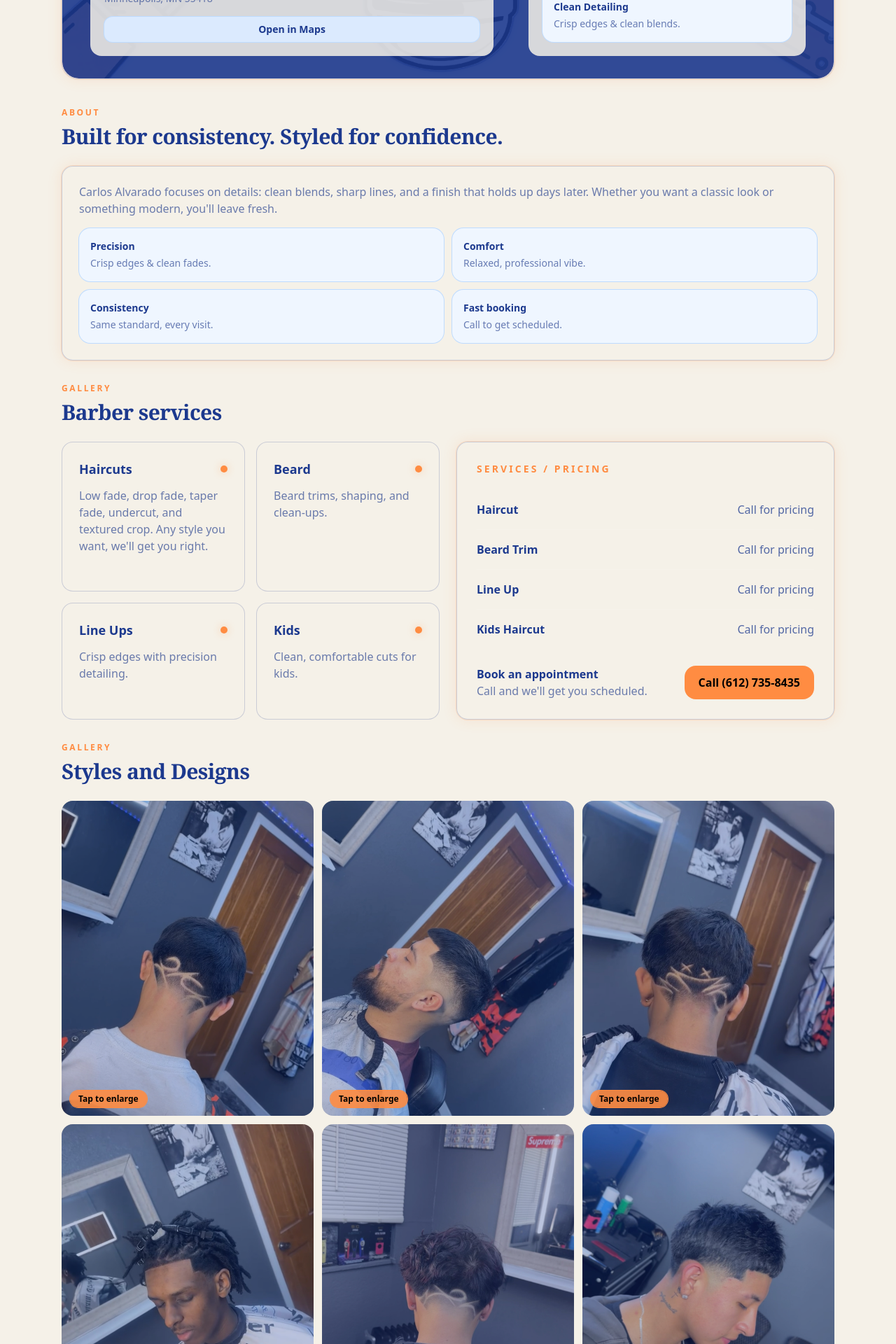
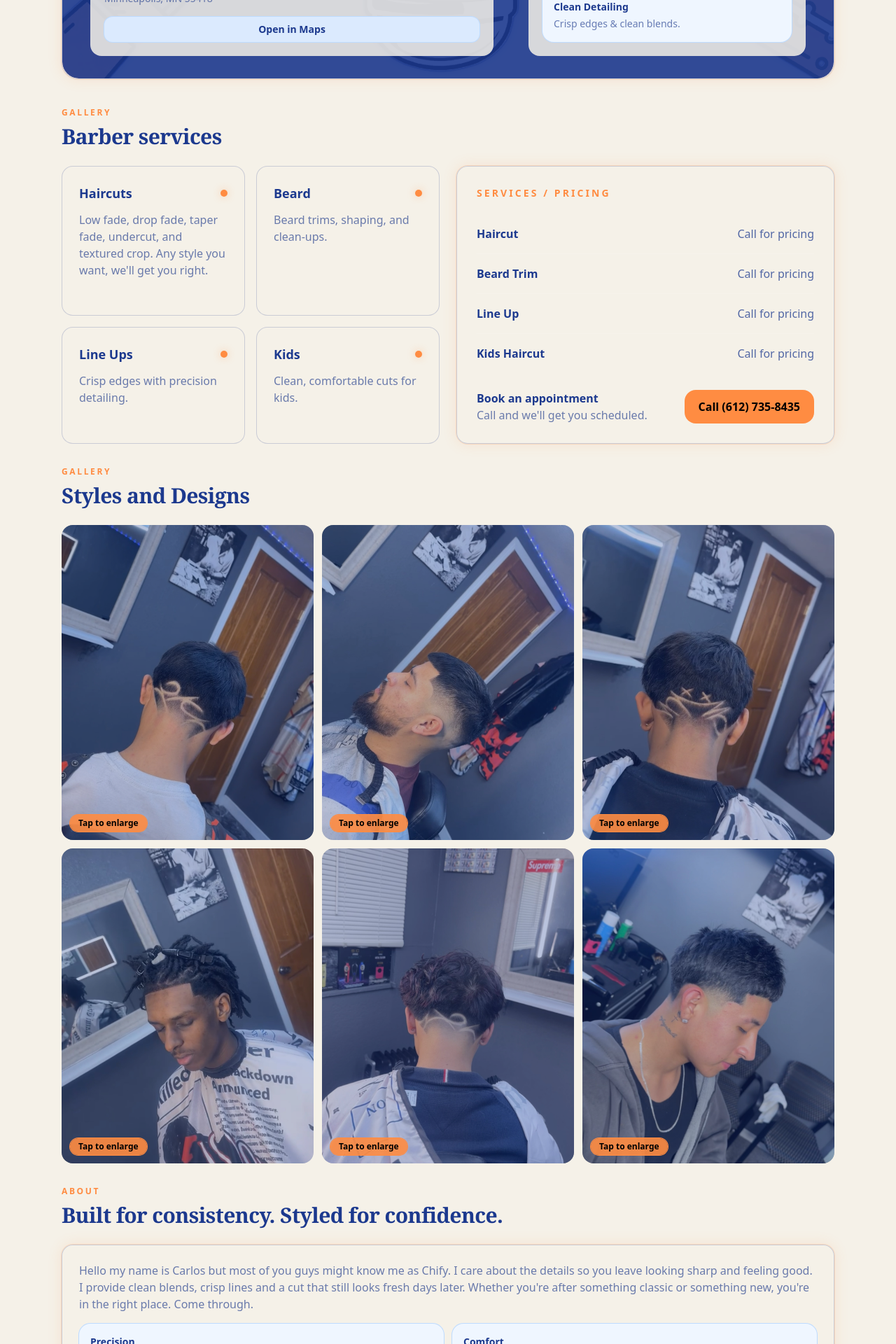
Before and after one commit to alvaradl/chifibarbershop, a React (Vite) app in the folder site/: page / in a window 1280 px wide. Shown: the part 560-2480 px from the top of the page at 70% size. Built offline with nearby package versions, Linux system fonts and the light colour scheme.

Commit message:
Refactor App component to reorder About section for improved layout; update About component to display detailed description from siteData for enhanced user engagement.

```diff
--- a/site/src/App.tsx
+++ b/site/src/App.tsx
@@ -123,9 +123,9 @@ function App() {
 
       <main id="main" className="mx-auto max-w-6xl px-4 pb-20 pt-24 sm:px-6">
         <Hero prefersReducedMotion={prefersReducedMotion} />
-        <About />
         <Services />
         <Gallery onImageClick={setLightboxImageIndex} />
+        <About />
         <Contact />
       </main>
 
--- a/site/src/components/About.tsx
+++ b/site/src/components/About.tsx
@@ -13,9 +13,7 @@ export function About() {
       <div className="grid gap-6 lg:grid-cols-1">
         <div className="glass neon-ring w-full rounded-2xl p-5 bg-[#F5F1E8] sm:p-6">
           <p className="text-muted">
-            {siteData.owner} focuses on details: clean blends, sharp lines, and a finish
-            that holds up days later. Whether you want a classic look or something modern,
-            you'll leave fresh.
+            {siteData.about}
           </p>
           <div className="mt-4 grid gap-2 sm:grid-cols-2 sm:gap-3">
             <Feature title="Precision" desc="Crisp edges & clean fades." />
--- a/site/src/components/Header.tsx
+++ b/site/src/components/Header.tsx
@@ -23,9 +23,9 @@ export function Header({
 
   const navigationLinks = [
     { id: 'home', label: 'Home' },
-    { id: 'about', label: 'About' },
     { id: 'services', label: 'Services' },
     { id: 'gallery', label: 'Gallery' },
+    { id: 'about', label: 'About' },
     { id: 'contact', label: 'Location / Contact' },
   ] as const
 
--- a/site/src/siteData.ts
+++ b/site/src/siteData.ts
@@ -16,6 +16,8 @@ export const siteData = {
     subhead:
       "Sharp fades, clean line-ups, and beard work done right. Call to book fast or walk in when available.",
   },
+  about:
+    "Hello my name is Carlos but most of you guys might know me as Chify. I care about the details so you leave looking sharp and feeling good. I provide clean blends, crisp lines and a cut that still looks fresh days later. Whether you're after something classic or something new, you're in the right place. Come through.",
   shopHighlights: [
     { title: "Appointments Available", desc: "Call to schedule quickly." },
     { title: "Walk-Ins Welcome", desc: "When spots are open." },
```
